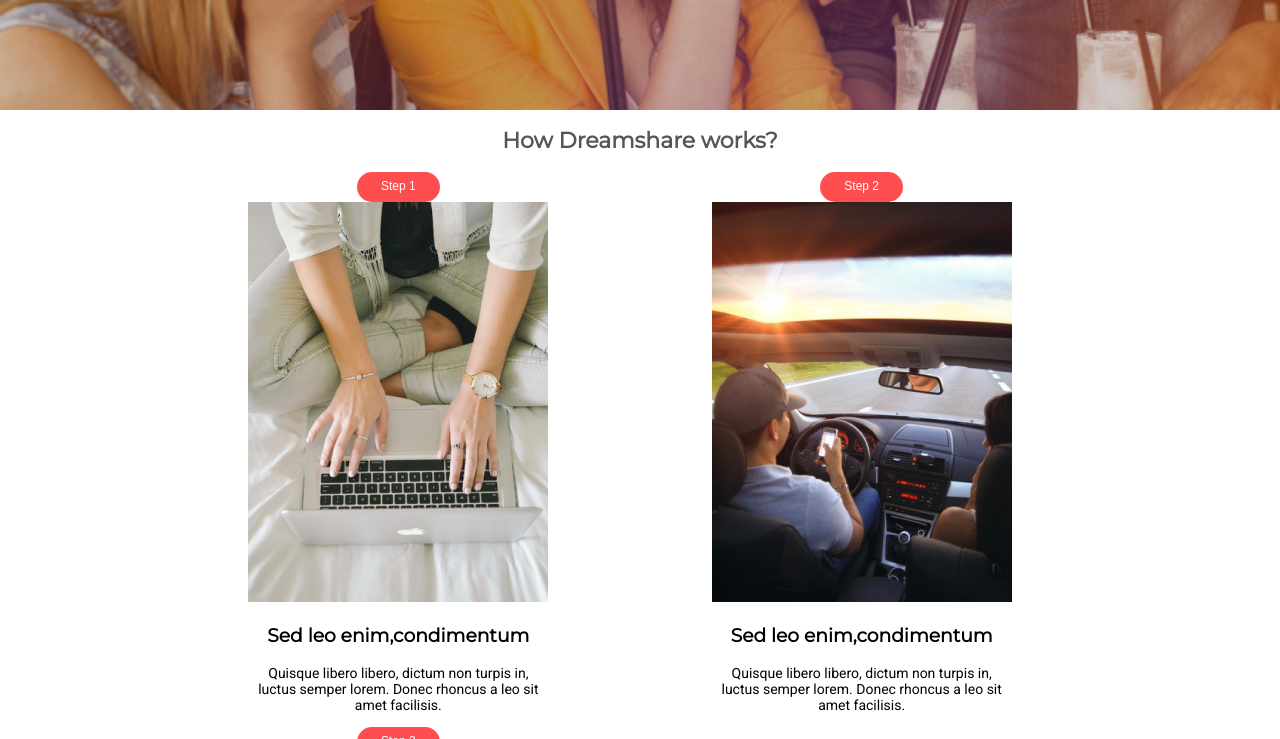
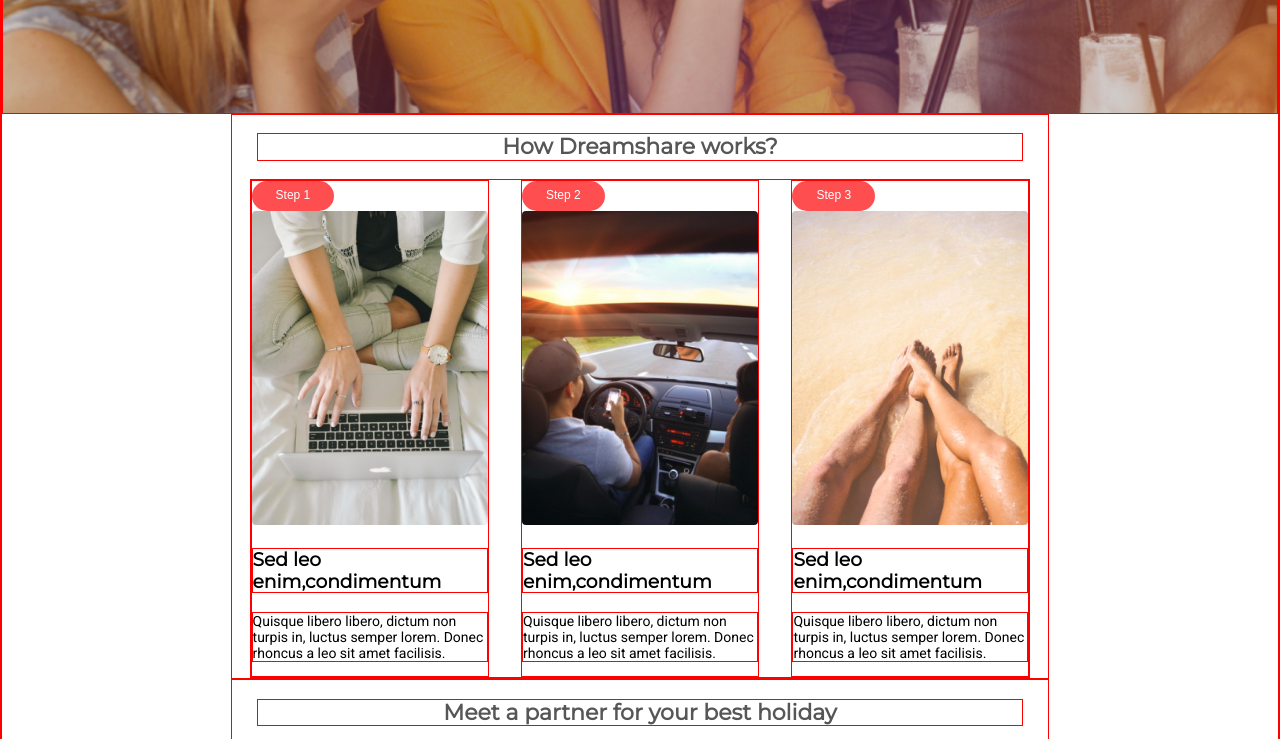
Before and after one commit to AngelaCPulido/Dreamshare, a plain HTML site: page index.html in a window 1280 px wide. Shown: the part 630-1369 px from the top of the page. Drawn offline with Linux system fonts and the light colour scheme.

Commit message:
Estilos
Cambios de estilos

```diff
--- a/css/styles.css
+++ b/css/styles.css
@@ -1,7 +1,7 @@
-/**{
+*{
 	border: 1px solid red;
 	margin: red;
-}*/
+}
 
 /*generales*/
 
@@ -164,13 +164,6 @@ header{
 	border-radius: 50%;
 }
 
-
-.pasos-container {
-	margin: 0;
-	width: 300px;
-	margin-right: 20px;
-}
-
 .partner-icono {
 	background-color: black;
 	width: 16px;
@@ -178,7 +171,22 @@ header{
 	padding: 8px;
 }
 
+.pasos-img{
+	border-radius: 4px;
+	max-width: 236px;
+}
+
+.pasos-container {
+	max-width: 236px;
+}
+
+/*
+
+
+
+
 .como-funciona {
 	margin-top: 2em;
 	text-align: center;
 }
+*/
--- a/index.html
+++ b/index.html
@@ -43,29 +43,28 @@
   		</div>
 	</section><!-- /portada -->
 
-  	<section class="como-funciona container"> <!-- como-funciona -->
+  	<section class="container"> <!-- como-funciona -->
   		<h2 class="titulo-seccion">How Dreamshare works?</h2><!-- titulo -->
 		<div class="row between">
-			<article class="row-3 pasos-container"><!-- paso1 -->
+			<article class="pasos-container" ><!-- paso1 -->
 		  			<button class="button-small">Step 1</button><!-- boton -->
-		  			<img src="img/pasos1.png" alt="buscar">
-		  			<h3>Sed leo enim,condimentum</h3>
-		  			<p>Quisque libero libero, dictum non turpis in, luctus semper lorem. Donec rhoncus a leo sit amet facilisis.</p>
+		  			<img src="img/pasos1.png" class="pasos-img" alt="buscar">
+		  			<h3 class="pasos-texto">Sed leo enim,condimentum</h3>
+		  			<p class="pasos-texto">Quisque libero libero, dictum non turpis in, luctus semper lorem. Donec rhoncus a leo sit amet facilisis.</p>
 	  		</article>
-	  		<article class="row-3 pasos-container" ><!-- paso2 -->
+	  		<article class="pasos-container"><!-- paso2 -->
 	  			<button class="button-small">Step 2</button><!-- boton -->
-	  			<img src="img/pasos2.png" alt="viajar">
-	  			<h3>Sed leo enim,condimentum</h3>
-	  			<p>Quisque libero libero, dictum non turpis in, luctus semper lorem. Donec rhoncus a leo sit amet facilisis.</p>
+	  			<img src="img/pasos2.png" class="pasos-img" alt="viajar">
+	  			<h3 class="pasos-texto">Sed leo enim,condimentum</h3>
+	  			<p class="pasos-texto">Quisque libero libero, dictum non turpis in, luctus semper lorem. Donec rhoncus a leo sit amet facilisis.</p>
 	  		</article>
-	  		<article class="row-3 pasos-container"><!-- paso3 -->
+	  		<article class="pasos-container" ><!-- paso3 -->
 	  			<button class="button-small">Step 3</button><!-- boton -->
-	  			<img src="img/pasos3.png" alt="playa">
-	  			<h3>Sed leo enim,condimentum</h3>
-	  			<p>Quisque libero libero, dictum non turpis in, luctus semper lorem. Donec rhoncus a leo sit amet facilisis.</p>
+	  			<img src="img/pasos3.png" class="pasos-img" alt="playa">
+	  			<h3 class="pasos-texto">Sed leo enim,condimentum</h3>
+	  			<p class="pasos-texto">Quisque libero libero, dictum non turpis in, luctus semper lorem. Donec rhoncus a leo sit amet facilisis.</p>
 	  		</article>
 		</div>
-
   	</section> <!-- /como-funciona -->
 
 
@@ -149,7 +148,6 @@
 		  		<p>Design by: Ángela Carolina Pulido</p>
 		  	</nav>
 		</div>
-
     </footer>  <!-- /footer -->
 
 </body>
```
